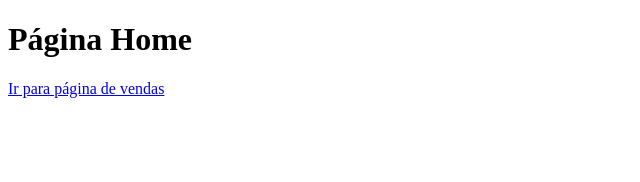
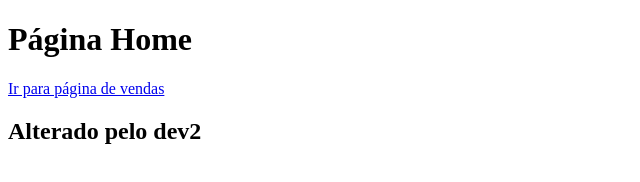
Before and after one commit to juliano1254/estacionamento-modelo, a plain HTML site: page index.html in a window 1280 px wide. Shown: the whole page, without its empty margins (0-640 px from the left). Drawn offline with Linux system fonts and the light colour scheme.

Commit message:
alterado pelo dev2

```diff
--- a/index.html
+++ b/index.html
@@ -9,5 +9,6 @@
 <body>
     <h1>Página Home</h1>
     <a href="vendas.html">Ir para página de vendas</a>
+    <h2>Alterado pelo dev2</h2>
 </body>
 </html>
```
